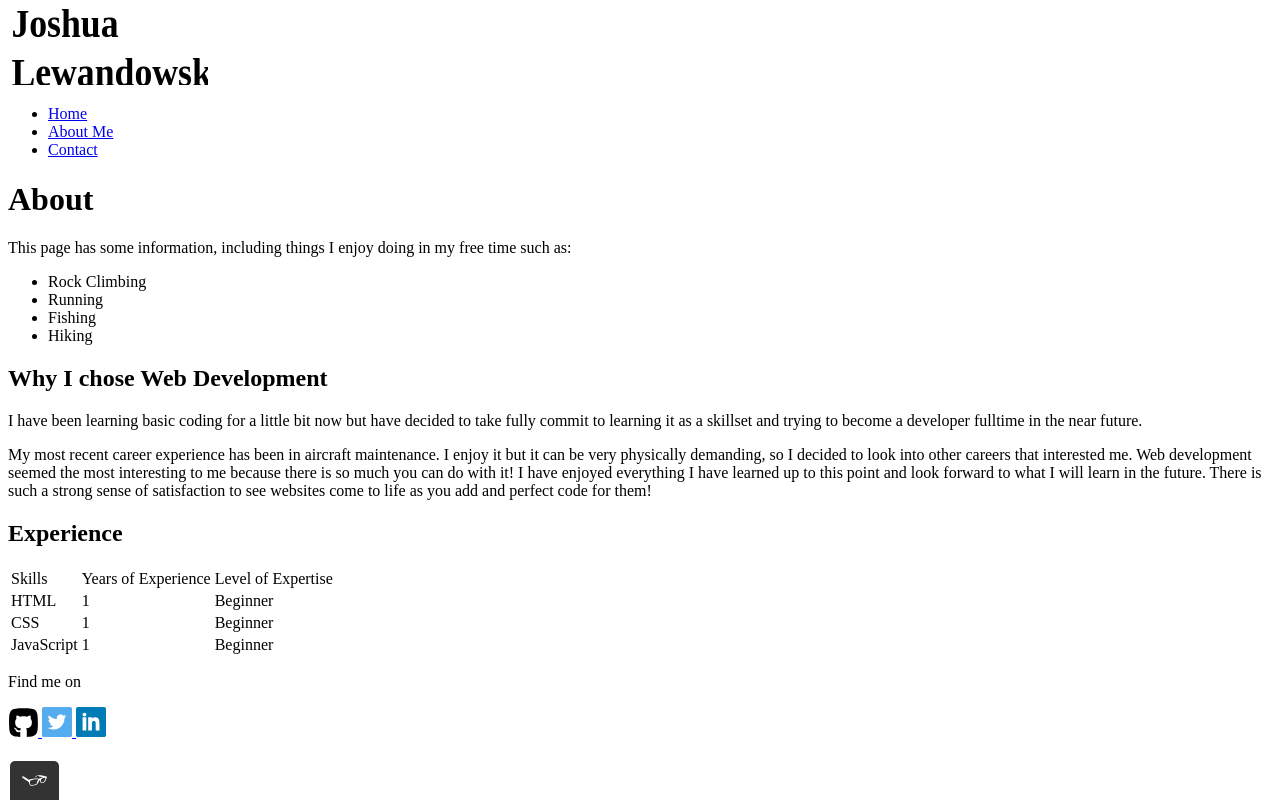
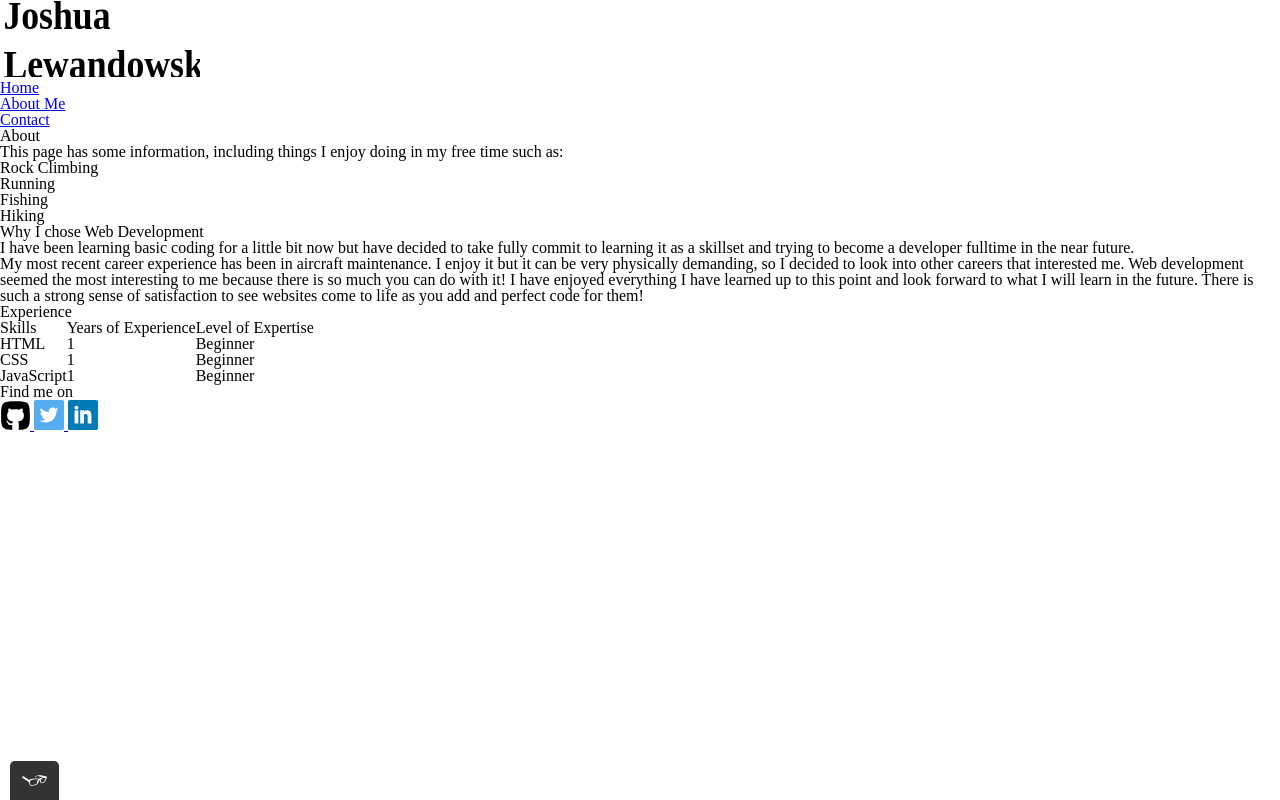
Before and after one commit to joshlewski/Portfolio-Page, a plain HTML site: page about.html in a window 1280 px wide. Drawn offline with Linux system fonts and the light colour scheme.

Commit message:
added normalize css and started a stylesheet, also uploaded a profile pic

```diff
--- a/about.html
+++ b/about.html
@@ -5,6 +5,8 @@
   <title>Joshua Lewandowski</title>
   <!-- Add your own favicon -->
   <link rel="shortcut icon" href="img/favicon.svg">
+  <link rel="stylesheet" type="text/css" href="css/normalize.css">
+  <link rel="stylesheet" type="text/css" href="css/styles.css">
 </head>
 <body>
   <header>
--- /dev/null
+++ b/css/normalize.css
@@ -0,0 +1,48 @@
+/* http://meyerweb.com/eric/tools/css/reset/
+   v2.0 | 20110126
+   License: none (public domain)
+*/
+
+html, body, div, span, applet, object, iframe,
+h1, h2, h3, h4, h5, h6, p, blockquote, pre,
+a, abbr, acronym, address, big, cite, code,
+del, dfn, em, img, ins, kbd, q, s, samp,
+small, strike, strong, sub, sup, tt, var,
+b, u, i, center,
+dl, dt, dd, ol, ul, li,
+fieldset, form, label, legend,
+table, caption, tbody, tfoot, thead, tr, th, td,
+article, aside, canvas, details, embed,
+figure, figcaption, footer, header, hgroup,
+menu, nav, output, ruby, section, summary,
+time, mark, audio, video {
+	margin: 0;
+	padding: 0;
+	border: 0;
+	font-size: 100%;
+	font: inherit;
+	vertical-align: baseline;
+}
+/* HTML5 display-role reset for older browsers */
+article, aside, details, figcaption, figure,
+footer, header, hgroup, menu, nav, section {
+	display: block;
+}
+body {
+	line-height: 1;
+}
+ol, ul {
+	list-style: none;
+}
+blockquote, q {
+	quotes: none;
+}
+blockquote:before, blockquote:after,
+q:before, q:after {
+	content: '';
+	content: none;
+}
+table {
+	border-collapse: collapse;
+	border-spacing: 0;
+}
```
Also changed, not shown: contact.html (+2 -0 lines), index.html (+3 -1 lines), css/styles.css (added).
